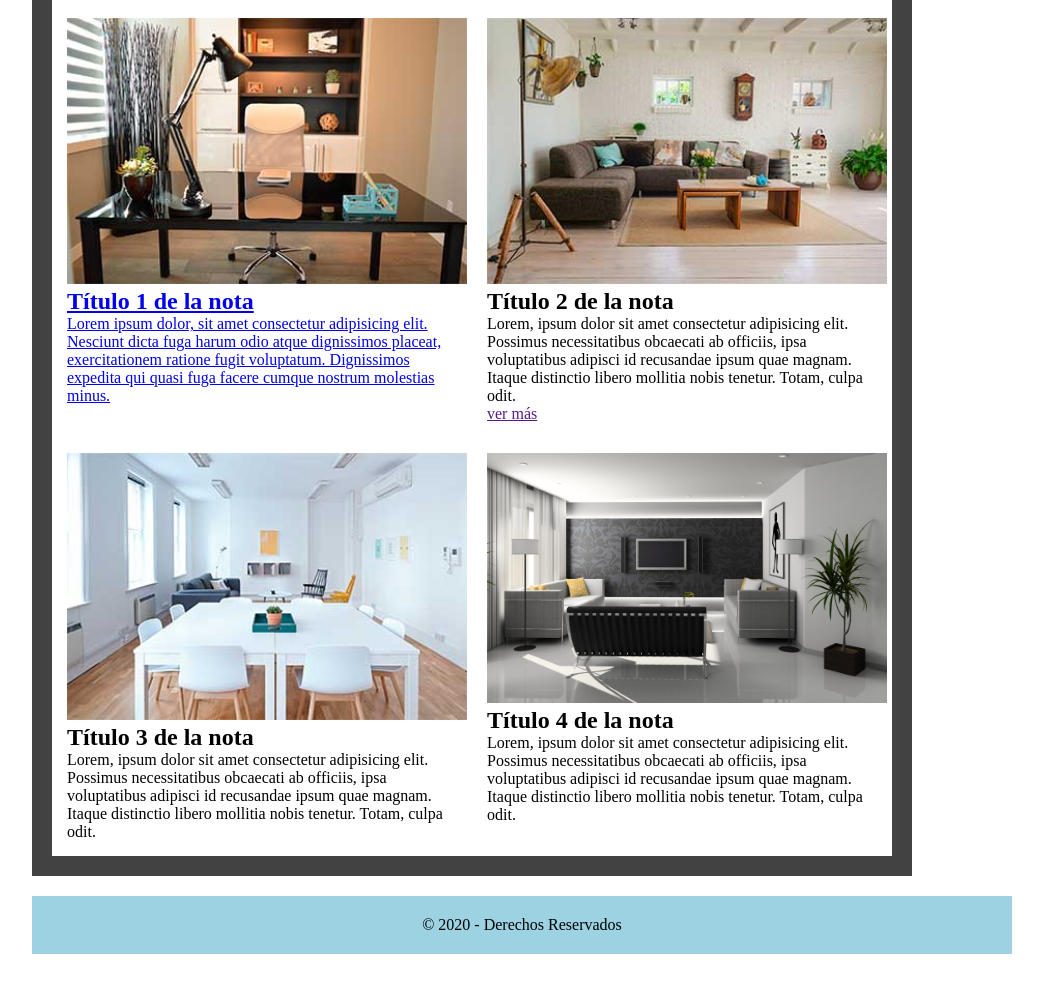
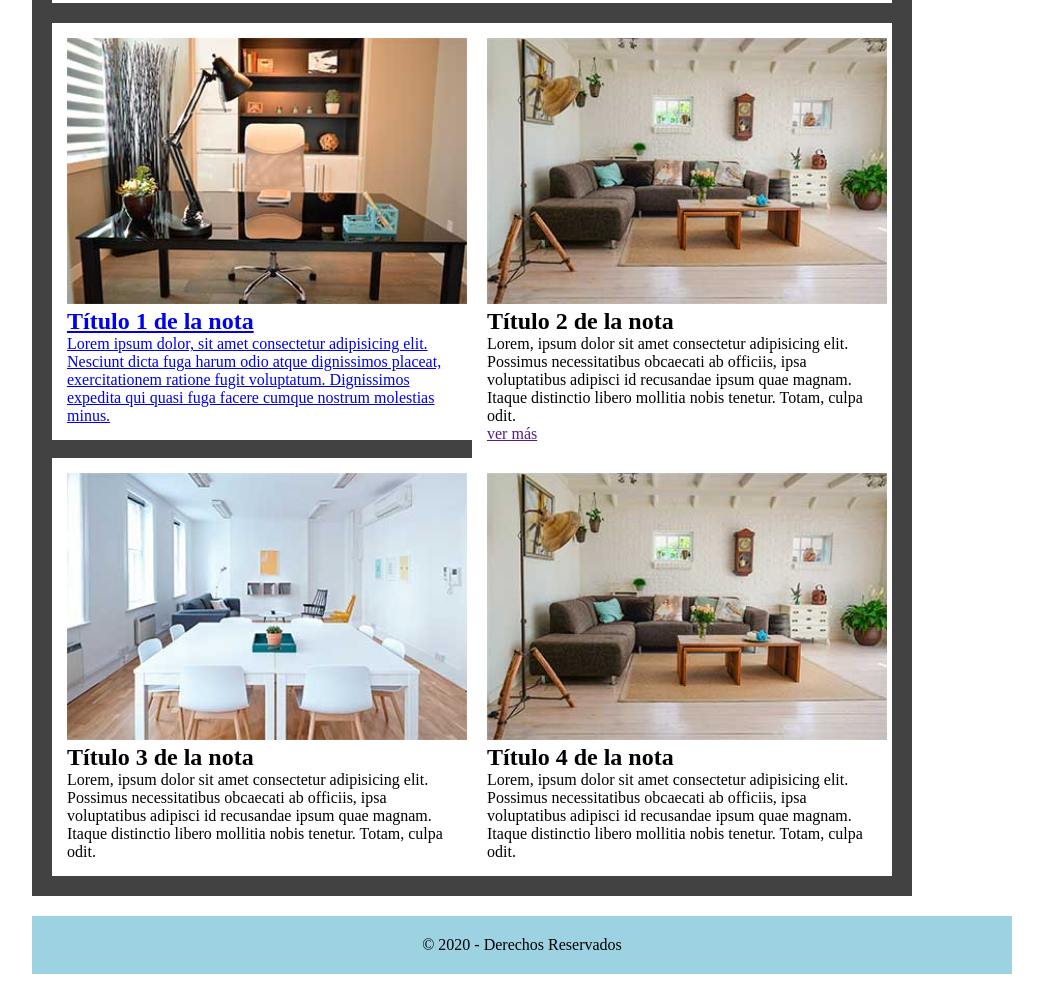
Before and after one commit to MBbettaglio/SprintTp1, a plain HTML site: page index.html in a window 1280 px wide. Shown: the part 806-1800 px from the top of the page, without its empty margins (118-1161 px from the left). Drawn offline with Linux system fonts and the light colour scheme.

Commit message:
Ahora si, sketch terminado

```diff
--- a/css/Style.css
+++ b/css/Style.css
@@ -64,16 +64,17 @@
   }
 
 
-  /* Banner publicitario */
+  /* Estilos del Hero */
 
   .Hero{
     display: flex;
   }
 .Cont-Izq{
+  background-color: rgb(66, 66, 66);
   height: 50%;
   width: 100%;
   border: 20px solid rgb(66, 66, 66);
-  margin: 0px;
+  margin: px;
   margin-left: 150px;
   margin-right: 50px;
 }
@@ -81,6 +82,7 @@
 .imgCentral{
   border: 20px solid white;
   background-color: #ffffff;
+  margin-bottom: 20px;
   box-sizing: border-box;
  }
 
@@ -122,6 +124,8 @@ img{
   background-color: #ffffff;
 }
 
+/* Estilos de los Banners*/
+
 .contenedor-derecho{
   width: 50%;
   margin: 0px;
--- a/index.html
+++ b/index.html
@@ -54,7 +54,7 @@
                     <p>Lorem, ipsum dolor sit amet consectetur adipisicing elit. Possimus necessitatibus obcaecati ab officiis, ipsa voluptatibus adipisci id recusandae ipsum quae magnam. Itaque distinctio libero mollitia nobis tenetur. Totam, culpa odit.</p>
                 </div>
                 <div class="imgCuatro">
-                    <img src="/Img/galeria_08.jpg" alt="Entretenimiento">
+                    <img src="/Img/categoria2.jpg" alt="Entretenimiento">
                     <h2>Título 4 de la nota</h2>
                     <p>Lorem, ipsum dolor sit amet consectetur adipisicing elit. Possimus necessitatibus obcaecati ab officiis, ipsa voluptatibus adipisci id recusandae ipsum quae magnam. Itaque distinctio libero mollitia nobis tenetur. Totam, culpa odit.</p>
                 </div>
```
